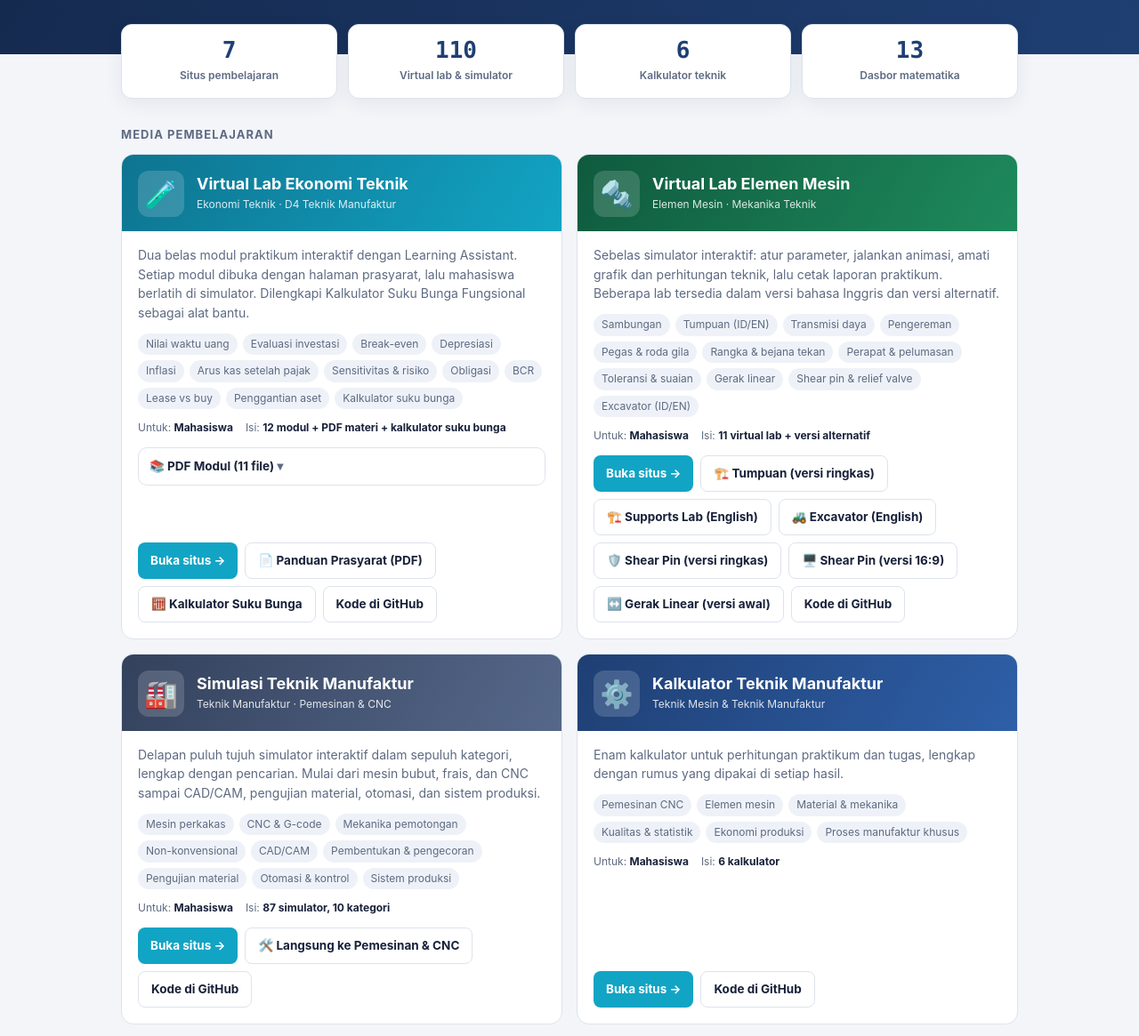
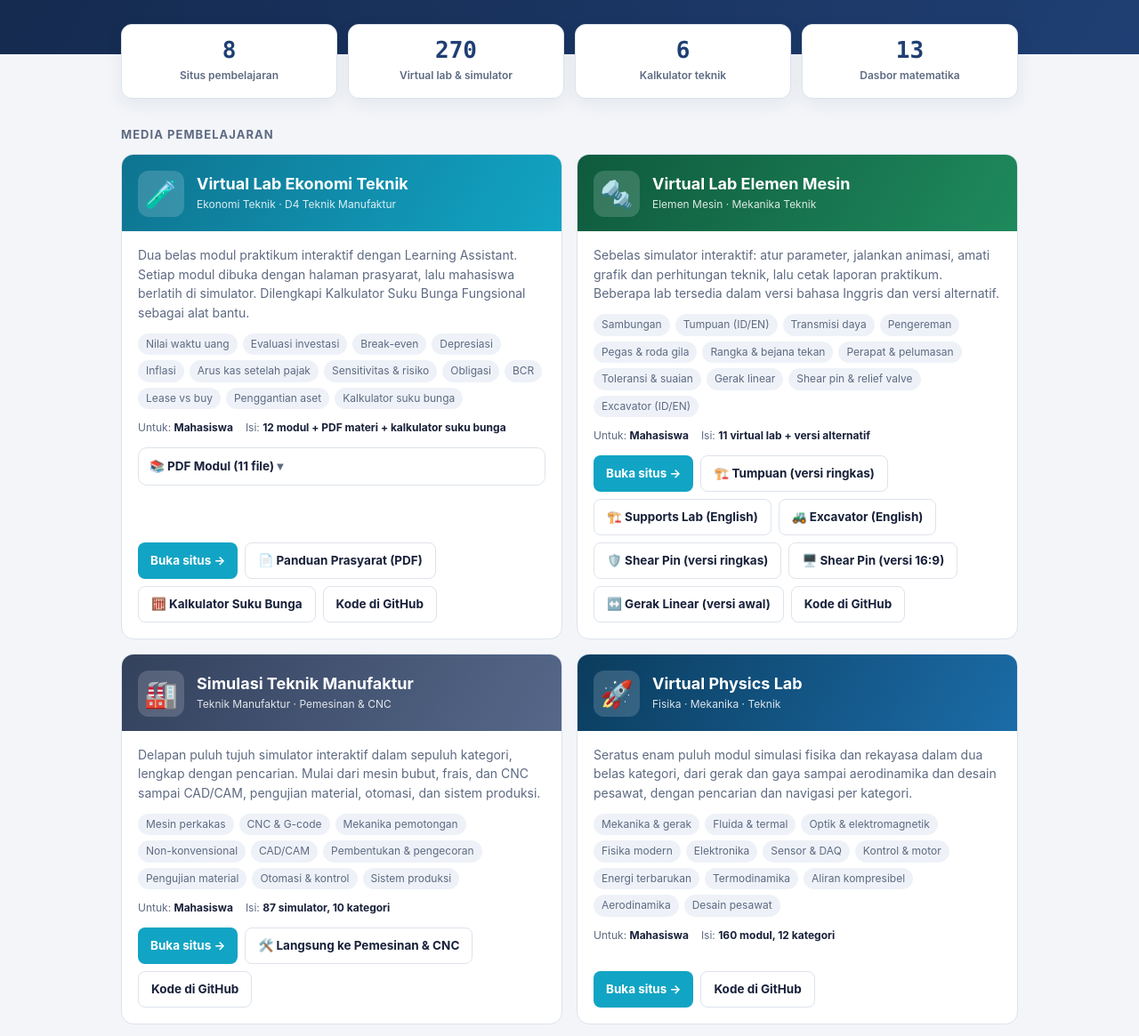
Before and after one commit to muasmuchtar/muasmuchtar.github.io, a plain HTML site: page index.html in a window 1280 px wide. Shown: the part 252-1417 px from the top of the page at 89% size. Drawn offline with Linux system fonts and the light colour scheme.

Commit message:
Tambah Virtual Physics Lab ke portofolio
Co-Authored-By: Claude Opus 5.5 <noreply@anthropic.com>

```diff
--- a/index.html
+++ b/index.html
@@ -4,7 +4,7 @@
 <meta charset="UTF-8">
 <meta name="viewport" content="width=device-width, initial-scale=1.0">
 <title>Muas Muchtar · Portofolio</title>
-<meta name="description" content="Portofolio media pembelajaran interaktif Muas Muchtar, Politeknik Negeri Ujung Pandang: kalkulator teknik, virtual lab ekonomi teknik, virtual lab elemen mesin, simulasi teknik manufaktur, dasbor matematika, kalkulator nilai CAD/CAM, dan panduan editing video.">
+<meta name="description" content="Portofolio media pembelajaran interaktif Muas Muchtar, Politeknik Negeri Ujung Pandang: kalkulator teknik, virtual lab ekonomi teknik, virtual lab elemen mesin, simulasi teknik manufaktur, virtual physics lab, dasbor matematika, kalkulator nilai CAD/CAM, dan panduan editing video.">
 <meta property="og:title" content="Muas Muchtar · Portofolio Media Pembelajaran">
 <meta property="og:description" content="Media pembelajaran interaktif untuk Teknik Mesin dan Teknik Manufaktur PNUP.">
 <meta property="og:image" content="https://github.com/muasmuchtar.png">
@@ -54,6 +54,7 @@
   .b5{background:linear-gradient(120deg,#A3202A,#E0352B);}
   .b6{background:linear-gradient(120deg,#0F5A3E,#1E8A5C);}
   .b7{background:linear-gradient(120deg,#33415C,#56688A);}
+  .b8{background:linear-gradient(120deg,#0B3C5D,#1B6CA8);}
   .body{padding:16px 18px 18px;display:flex;flex-direction:column;gap:12px;flex:1;}
   .body p{margin:0;font-size:14px;color:var(--soft);}
   .chips{display:flex;flex-wrap:wrap;gap:6px;}
@@ -97,8 +98,8 @@
 
 <main class="wrap">
   <section class="stats" aria-label="Ringkasan">
-    <div class="stat"><b>7</b><span>Situs pembelajaran</span></div>
-    <div class="stat"><b>110</b><span>Virtual lab & simulator</span></div>
+    <div class="stat"><b>8</b><span>Situs pembelajaran</span></div>
+    <div class="stat"><b>270</b><span>Virtual lab & simulator</span></div>
     <div class="stat"><b>6</b><span>Kalkulator teknik</span></div>
     <div class="stat"><b>13</b><span>Dasbor matematika</span></div>
   </section>
@@ -139,6 +140,13 @@
       who:"Mahasiswa", isi:"87 simulator, 10 kategori",
       url:"https://muasmuchtar.github.io/simulasi-teknik-manufaktur/", repo:"https://github.com/muasmuchtar/simulasi-teknik-manufaktur",
       extra:[["🛠️ Langsung ke Pemesinan & CNC","https://muasmuchtar.github.io/simulasi-teknik-manufaktur/#pemesinan"]]
+    },
+    {
+      cls:"b8", ico:"🚀", title:"Virtual Physics Lab", sub:"Fisika · Mekanika · Teknik",
+      desc:"Seratus enam puluh modul simulasi fisika dan rekayasa dalam dua belas kategori, dari gerak dan gaya sampai aerodinamika dan desain pesawat, dengan pencarian dan navigasi per kategori.",
+      chips:["Mekanika & gerak","Fluida & termal","Optik & elektromagnetik","Fisika modern","Elektronika","Sensor & DAQ","Kontrol & motor","Energi terbarukan","Termodinamika","Aliran kompresibel","Aerodinamika","Desain pesawat"],
+      who:"Mahasiswa", isi:"160 modul, 12 kategori",
+      url:"https://muasmuchtar.github.io/virtual-physics-lab/", repo:"https://github.com/muasmuchtar/virtual-physics-lab"
     },
     {
       cls:"b1", ico:"⚙️", title:"Kalkulator Teknik Manufaktur", sub:"Teknik Mesin & Teknik Manufaktur",
```
